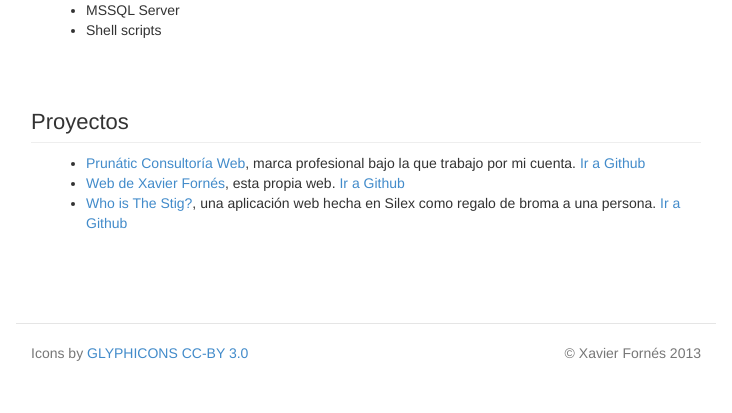
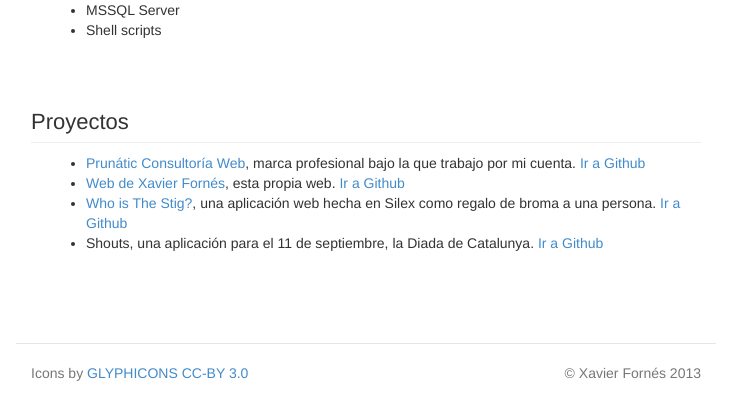
Before and after one commit to xfornesa/xavierfornes.com, a PHP site: template src/Prunatic/Resources/views/Default/index.html.twig in a window 1280 px wide. Shown: the part 865-1278 px from the top of the page, without its empty margins (274-1006 px from the left). Before the commit the page ends 1226 px from the top, so only its background shows below. Run offline with PHP 8.4, Linux system fonts and the light colour scheme; the template is opened without the code that fills it, so the values that code supplies are empty; some libraries are stand-ins or nearby versions.

Commit message:
added Shouts as a project

```diff
--- a/src/Prunatic/Resources/views/Default/components/projects.html.twig
+++ b/src/Prunatic/Resources/views/Default/components/projects.html.twig
@@ -4,5 +4,6 @@
         <li><a href="http://www.prunatic.com" target="_blank">Prunátic Consultoría Web</a>, marca profesional bajo la que trabajo por mi cuenta. <a href="https://github.com/xfornesa/prunatic.com" target="_blank">Ir a Github</a></li>
         <li><a href="http://www.xavierfornes.com" target="_blank">Web de Xavier Fornés</a>, esta propia web. <a href="https://github.com/xfornesa/xavierfornes.com" target="_blank">Ir a Github</a></li>
         <li><a href="http://whoisthestig.prunatic.com" target="_blank">Who is The Stig?</a>, una aplicación web hecha en Silex como regalo de broma a una persona. <a href="https://github.com/xfornesa/whoisthestig" target="_blank">Ir a Github</a></li>
+        <li>Shouts, una aplicación para el 11 de septiembre, la Diada de Catalunya. <a href="https://github.com/xfornesa/shouts" target="_blank">Ir a Github</a></li>
     </ul>
 </div>
```
